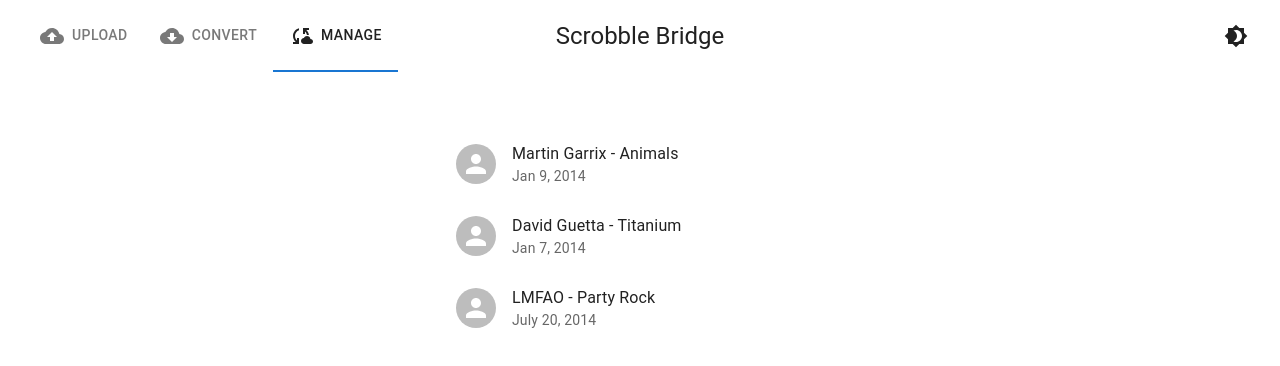
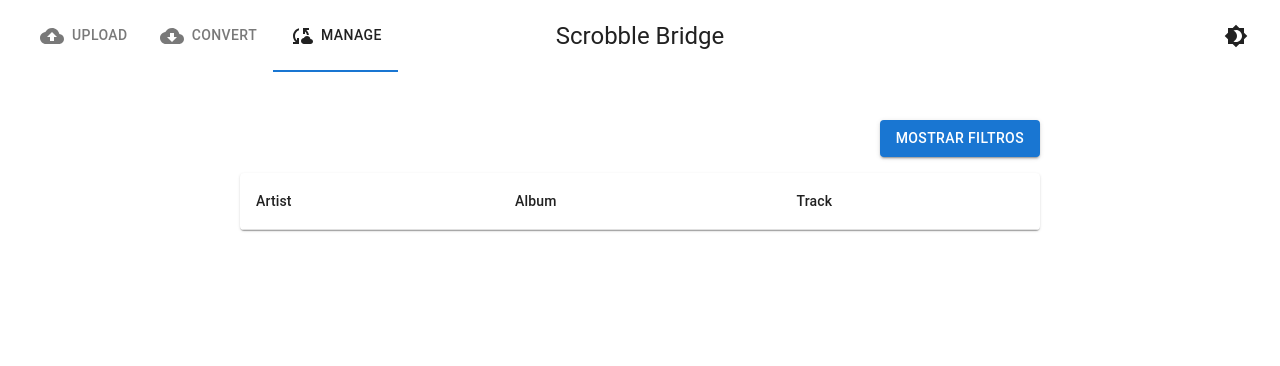
Before and after one commit to Vanbri/Scrobble-Bridge, a React (Vite) app: page / in a window 1280 px wide. Both pictures are taken after a click on the tab "MANAGE". Shown: the top 366 px of the page. Built offline with nearby package versions, Linux system fonts and the light colour scheme.

Commit message:
Manage Page Table

```diff
--- a/package.json
+++ b/package.json
@@ -16,6 +16,8 @@
     "@emotion/styled": "^11.14.0",
     "@mui/icons-material": "^6.4.6",
     "@mui/material": "^6.4.6",
+    "@mui/x-date-pickers": "^7.27.3",
+    "dayjs": "^1.11.13",
     "react": "^19.0.0",
     "react-dom": "^19.0.0"
   },
--- a/src/pages/Manage-Page.tsx
+++ b/src/pages/Manage-Page.tsx
@@ -1,33 +1,128 @@
 import React, { useState } from "react";
-import { Avatar, Box, List, ListItem, ListItemAvatar, ListItemText } from "@mui/material";
+import {
+    Box,
+    FormLabel,
+    TextField,
+    Button,
+    Table,
+    TableBody,
+    TableCell,
+    TableContainer,
+    TableHead,
+    TableRow,
+    Paper,
+} from "@mui/material";
+import { DatePicker } from "@mui/x-date-pickers/DatePicker";
+import { LocalizationProvider } from "@mui/x-date-pickers/LocalizationProvider";
+import { AdapterDayjs } from "@mui/x-date-pickers/AdapterDayjs";
+import { Dayjs } from "dayjs";
 
 const ManagePage: React.FC = () => {
+    const [fromDate, setFromDate] = useState<Dayjs | null>(null);
+    const [toDate, setToDate] = useState<Dayjs | null>(null);
+    const [username, setUsername] = useState("");
+    const [data, setData] = useState<any[]>([]);
+
+    const [showFilters, setShowFilters] = useState(false);
+
+    const handleFetchData = async () => {
+        if (!fromDate || !toDate || !username) {
+            alert("Por favor, completa todos los filtros");
+            return;
+        }
+
+        const fromTimestamp = Math.floor(fromDate.valueOf() / 1000);
+        const toTimestamp = Math.floor(toDate.valueOf() / 1000);
+
+        const url = `https://api.listenbrainz.org/1/user/${username}/listens?min_ts=${fromTimestamp}`;
+
+        try {
+            const response = await fetch(url);
+            const json = await response.json();
+
+            const filteredData = (json.payload.listens || []).filter((entry: any) => {
+                return entry.listened_at < toTimestamp;
+            });
+
+            setData(filteredData);
+        } catch (error) {
+            console.error("Error al obtener los datos:", error);
+        }
+    };
 
     return (
-        <Box display="flex" flexDirection="column" gap={2} maxWidth={400} margin="auto" mt={3}>
-            <List sx={{ width: '100%', maxWidth: 360, bgcolor: 'background.paper' }}>
-                <ListItem>
-                    <ListItemAvatar>
-                        <Avatar>
-                        </Avatar>
-                    </ListItemAvatar>
-                    <ListItemText primary="Martin Garrix - Animals" secondary="Jan 9, 2014" />
-                </ListItem>
-                <ListItem>
-                    <ListItemAvatar>
-                        <Avatar>
-                        </Avatar>
-                    </ListItemAvatar>
-                    <ListItemText primary="David Guetta - Titanium" secondary="Jan 7, 2014" />
-                </ListItem>
-                <ListItem>
-                    <ListItemAvatar>
-                        <Avatar>
-                        </Avatar>
-                    </ListItemAvatar>
-                    <ListItemText primary="LMFAO - Party Rock" secondary="July 20, 2014" />
-                </ListItem>
-            </List>
+        <Box maxWidth={800} margin="auto" mt={3}>
+            {/* Botón para mostrar/ocultar filtros */}
+            <Box display="flex" justifyContent="flex-end" mb={2}>
+                <Button variant="contained" onClick={() => setShowFilters(!showFilters)}>
+                    {showFilters ? "Ocultar filtros" : "Mostrar filtros"}
+                </Button>
+            </Box>
+
+            {/* Sección de filtros que se oculta/muestra según showFilters */}
+            {showFilters && (
+                <Box
+                    display="flex"
+                    flexDirection="column"
+                    gap={2}
+                    mb={3}
+                    p={2}
+                    border="1px solid #ccc"
+                    borderRadius="4px"
+                >
+                    <FormLabel>Filtros</FormLabel>
+                    <LocalizationProvider dateAdapter={AdapterDayjs}>
+                        <DatePicker
+                            label="Fecha inicio"
+                            value={fromDate}
+                            onChange={(newValue) => setFromDate(newValue)}
+                        />
+                        <DatePicker
+                            label="Fecha fin"
+                            value={toDate}
+                            onChange={(newValue) => setToDate(newValue)}
+                        />
+                    </LocalizationProvider>
+                    <TextField
+                        label="Nombre de usuario"
+                        variant="outlined"
+                        fullWidth
+                        value={username}
+                        onChange={(e) => setUsername(e.target.value)}
+                    />
+                    <Button variant="contained" onClick={handleFetchData}>
+                        Buscar
+                    </Button>
+                </Box>
+            )}
+
+            {/* Tabla de resultados */}
+            <TableContainer component={Paper}>
+                <Table>
+                    <TableHead>
+                        <TableRow>
+                            <TableCell>Artist</TableCell>
+                            <TableCell>Album</TableCell>
+                            <TableCell>Track</TableCell>
+                        </TableRow>
+                    </TableHead>
+                    <TableBody>
+                        {data.map((entry, index) => (
+                            <TableRow key={index}>
+                                <TableCell>
+                                    {entry.track_metadata?.artist_name || "N/A"}
+                                </TableCell>
+                                <TableCell>
+                                    {entry.track_metadata?.release_name || "N/A"}
+                                </TableCell>
+                                <TableCell>
+                                    {entry.track_metadata?.track_name || "N/A"}
+                                </TableCell>
+                            </TableRow>
+                        ))}
+                    </TableBody>
+                </Table>
+            </TableContainer>
         </Box>
     );
 };
```
